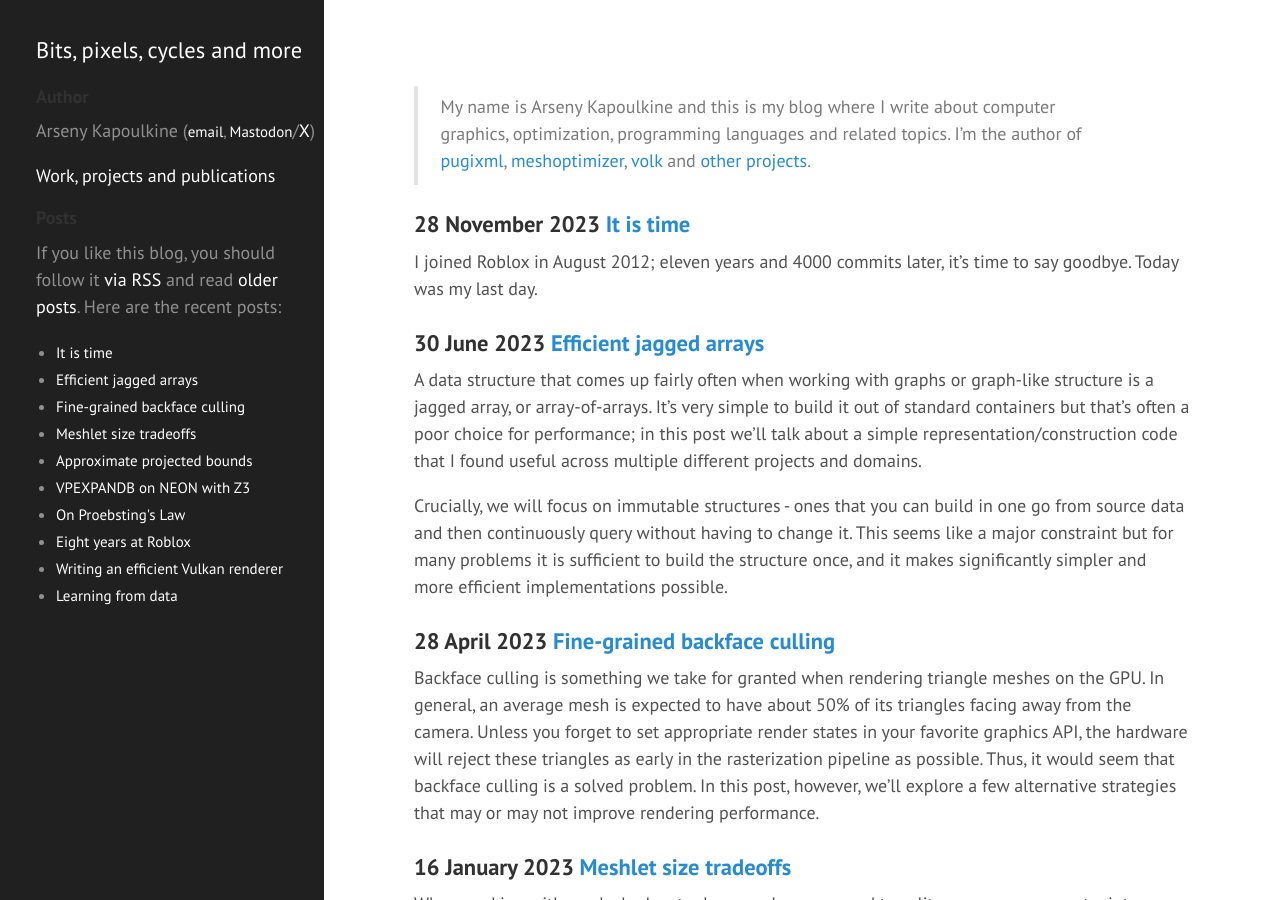
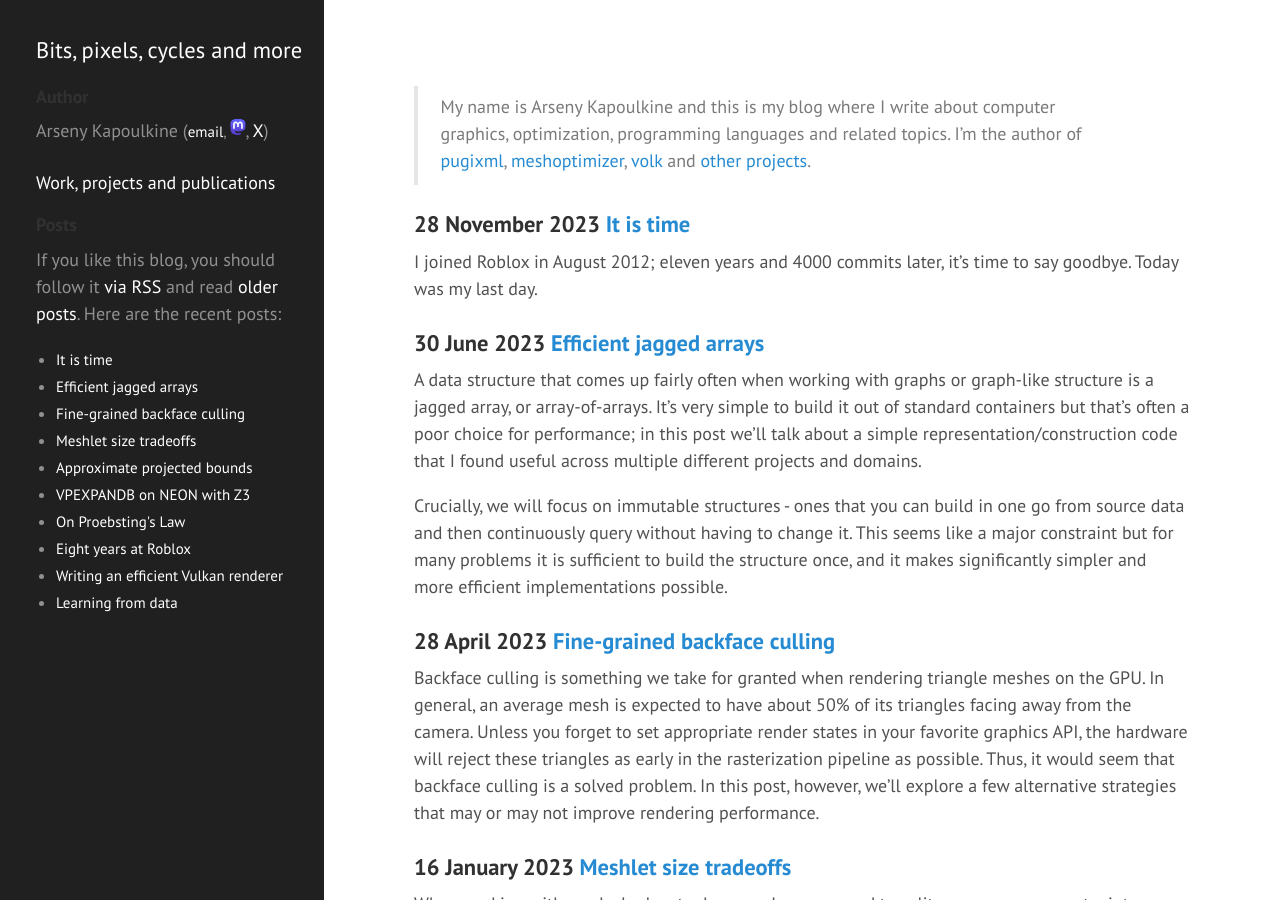
Before and after one commit to zeux/zeux.github.io, a Jekyll site: the page built from index.md, in a window 1280 px wide and 900 px high. Built offline with Jekyll 4.4.1, drawn with Linux system fonts in a browser that asks for light colours.

Commit message:
Replace Mastodon with an icon

```diff
--- a/_includes/header.html
+++ b/_includes/header.html
@@ -78,14 +78,14 @@
     <div>
     {% else %}
     <div class="sidebar-mini">
-      Arseny&nbsp;Kapoulkine&nbsp;(<small><a href="mailto:arseny.kapoulkine@gmail.com">email</a>,&nbsp;<a href="https://mastodon.gamedev.place/@zeux">Mastodon</a></small>/<a href="https://twitter.com/zeuxcg">X</a></small>)
+      Arseny&nbsp;Kapoulkine&nbsp;(<small><a href="mailto:arseny.kapoulkine@gmail.com">email</a>,&nbsp;<a href="https://mastodon.gamedev.place/@zeux"><img src="/images/mastodon.svg" width="16" height="16" style="display: inline; vertical-align: top;" /></a></small>,&nbsp;<a href="https://twitter.com/zeuxcg">X</a></small>)
     </div>
 
     <div class="sidebar-content">
     {% endif %}
       <h4>Author</h4>
       <p>
-      Arseny&nbsp;Kapoulkine&nbsp;(<small><a href="mailto:arseny.kapoulkine@gmail.com">email</a>,&nbsp;<a href="https://mastodon.gamedev.place/@zeux">Mastodon</a></small>/<a href="https://twitter.com/zeuxcg">X</a></small>)
+      Arseny&nbsp;Kapoulkine&nbsp;(<small><a href="mailto:arseny.kapoulkine@gmail.com">email</a>,&nbsp;<a href="https://mastodon.gamedev.place/@zeux"><img src="/images/mastodon.svg" width="16" height="16" style="display: inline; vertical-align: top;" /></a></small>,&nbsp;<a href="https://twitter.com/zeuxcg">X</a></small>)
       </p>
       <p>
       <a href="/about/">Work, projects and publications</a>
```
Also changed, not shown: images/mastodon.svg (added).
